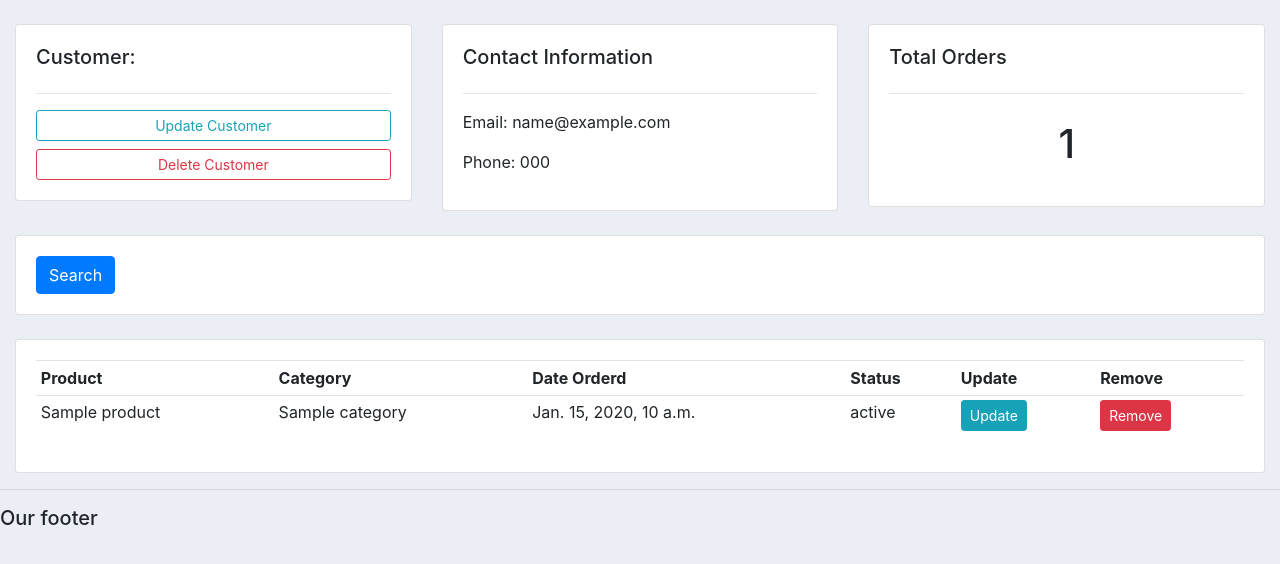
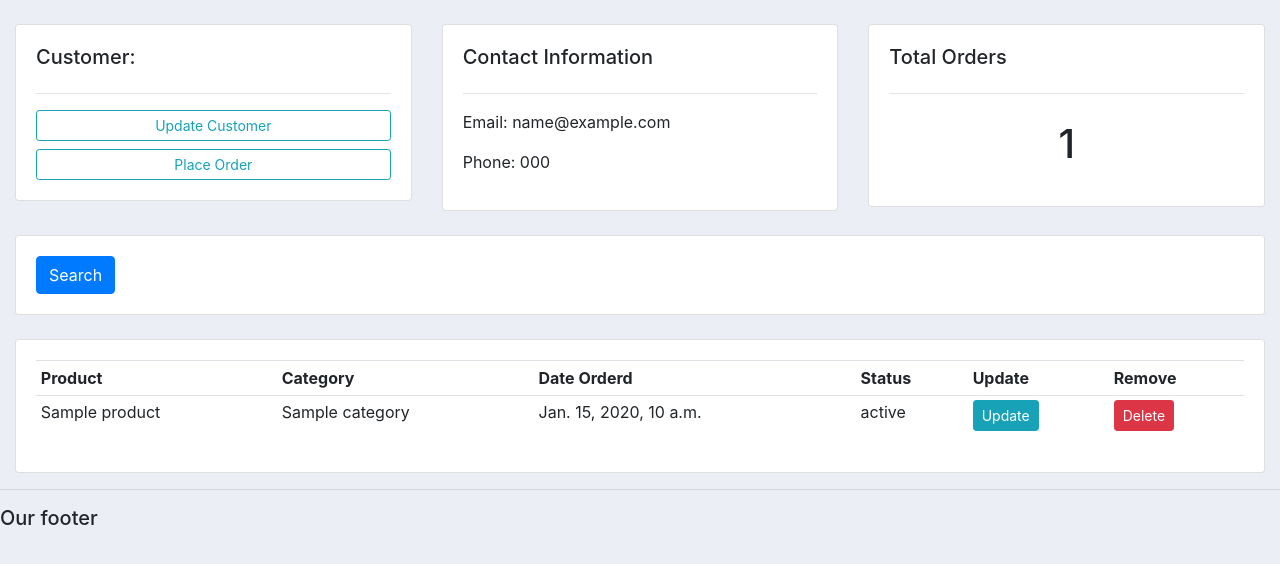
Before and after one commit to abantika-saha/Customer-Management-Website, a Django app: template accounts/templates/accounts/customer.html in a window 1280 px wide. Shown: the part 56-620 px from the top of the page. Run offline with Django 3.2, Linux system fonts and the light colour scheme; the template is opened without the code that fills it: most values are stand-ins (such as "Sample title", 1, 10 or a date in 2020); some libraries are stand-ins or nearby versions.

Commit message:
Add files via upload

```diff
--- a/accounts/templates/accounts/customer.html
+++ b/accounts/templates/accounts/customer.html
@@ -10,7 +10,7 @@
 			<h5>Customer:</h5>
 			<hr>
 			<a class="btn btn-outline-info  btn-sm btn-block" href="">Update Customer</a>
-			<a class="btn btn-outline-danger  btn-sm btn-block" href="">Delete Customer</a>
+			<a class="btn btn-outline-info  btn-sm btn-block" href="{% url 'create_order' customer.id %}">Place Order</a>
 
 		</div>
 	</div>
@@ -68,8 +68,9 @@
 					<td>{{order.product.category}}</td>
 					<td>{{order.date_created}}</td>
 					<td>{{order.status}}</td>
-					<td><a class="btn btn-sm btn-info" href="">Update</a></td>
-					<td><a class="btn btn-sm btn-danger" href="">Remove</a></td>
+					<td><a class="btn btn-sm btn-info" href="{% url 'update_order' order.id %}">Update</a></td>
+
+					<td><a class="btn btn-sm btn-danger" href="{% url 'delete_order' order.id %}">Delete</a></td>
 				</tr>
 				{% endfor %}
 
--- a/accounts/templates/accounts/dashboard.html
+++ b/accounts/templates/accounts/dashboard.html
@@ -35,7 +35,7 @@
 		<h5>LAST 5 ORDERS</h5>
 		<hr>
 		<div class="card card-body">
-			<a class="btn btn-primary  btn-sm btn-block" href="{% url 'create_order' %}">Create Order</a>
+
 			<table class="table table-sm">
 				<tr>
 					<th>Product</th>
@@ -64,8 +64,4 @@
 
 </div>
 
-
 {% endblock %}
-
-
-{% endblock %}
--- a/accounts/templates/accounts/order_form.html
+++ b/accounts/templates/accounts/order_form.html
@@ -9,7 +9,11 @@
 
 			<form action="" method="POST">
 				{% csrf_token %}
-				{{form}}
+				{{ form.management_form }}
+				{% for field in form %}
+					{{field}}
+					<hr>
+				{% endfor %}
 
 				<input type="submit" name="Submit">
 			</form>
```
